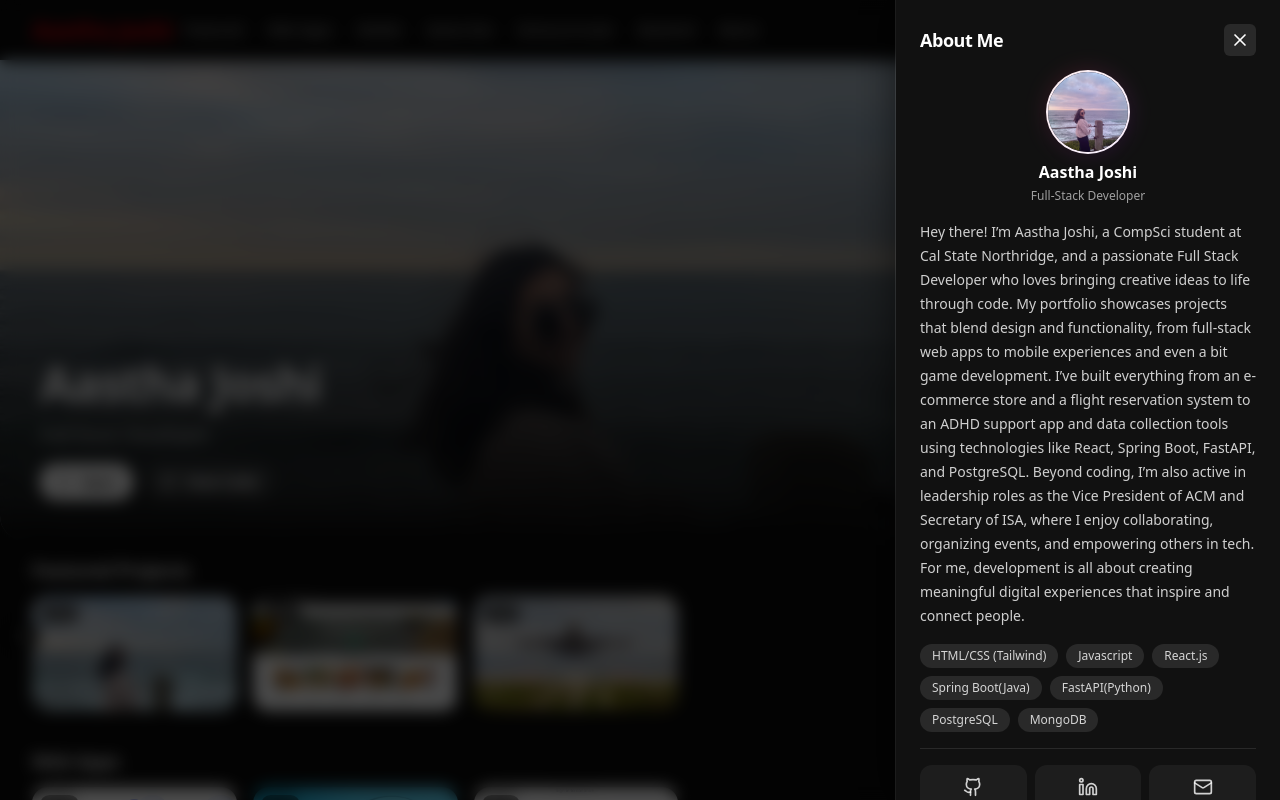
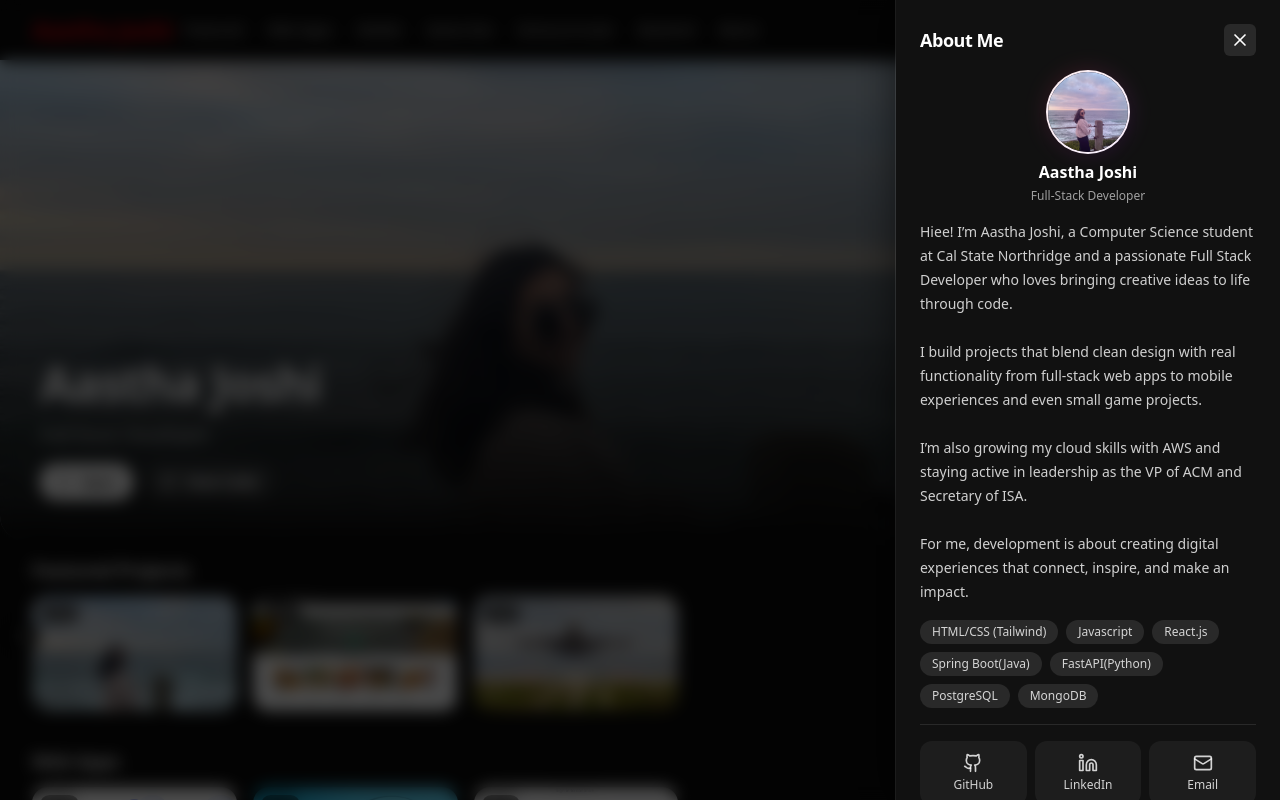
Before and after one commit to JoshiAastha04/Portfolio-Flix, a React (Vite) app: page / in a window 1280 px wide. Both pictures are taken after a click on the button "About". Shown: the top 800 px of the page. Built offline with nearby package versions, Linux system fonts and the light colour scheme.

Commit message:
Fix Vite base path

```diff
--- a/src/components/PortfolioFlixUI.jsx
+++ b/src/components/PortfolioFlixUI.jsx
@@ -608,20 +608,13 @@ function AboutPanel({ open, onClose }) {
 
                         <div className="mt-4 space-y-4 text-sm text-white/80">
                             <p className="leading-6 text-xs sm:text-sm">
-                                Hey there! I’m Aastha Joshi, a CompSci student at Cal State
-                                Northridge, and a passionate Full Stack Developer who loves
-                                bringing creative ideas to life through code. My portfolio
-                                showcases projects that blend design and functionality, from
-                                full-stack web apps to mobile experiences and even a bit game
-                                development. I’ve built everything from an e-commerce store and
-                                a flight reservation system to an ADHD support app and data
-                                collection tools using technologies like React, Spring Boot,
-                                FastAPI, and PostgreSQL. Beyond coding, I’m also active in
-                                leadership roles as the Vice President of ACM and Secretary of
-                                ISA, where I enjoy collaborating, organizing events, and
-                                empowering others in tech. For me, development is all about
-                                creating meaningful digital experiences that inspire and connect
-                                people.
+                                Hiee! I’m Aastha Joshi, a Computer Science student at Cal State Northridge and a passionate Full Stack Developer who loves bringing creative ideas to life through code.
+                                <br /><br />
+                                I build projects that blend clean design with real functionality from full-stack web apps to mobile experiences and even small game projects.
+                                <br /><br />
+                                I’m also growing my cloud skills with AWS and staying active in leadership as the VP of ACM and Secretary of ISA.
+                                <br /><br />
+                                For me, development is about creating digital experiences that connect, inspire, and make an impact.
                             </p>
 
                             <div className="flex flex-wrap gap-2">
```
